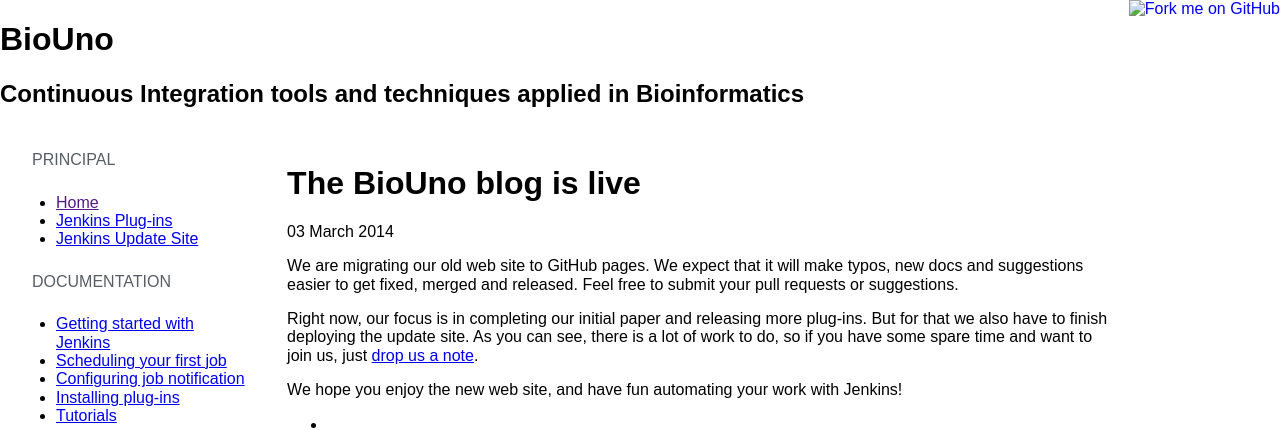
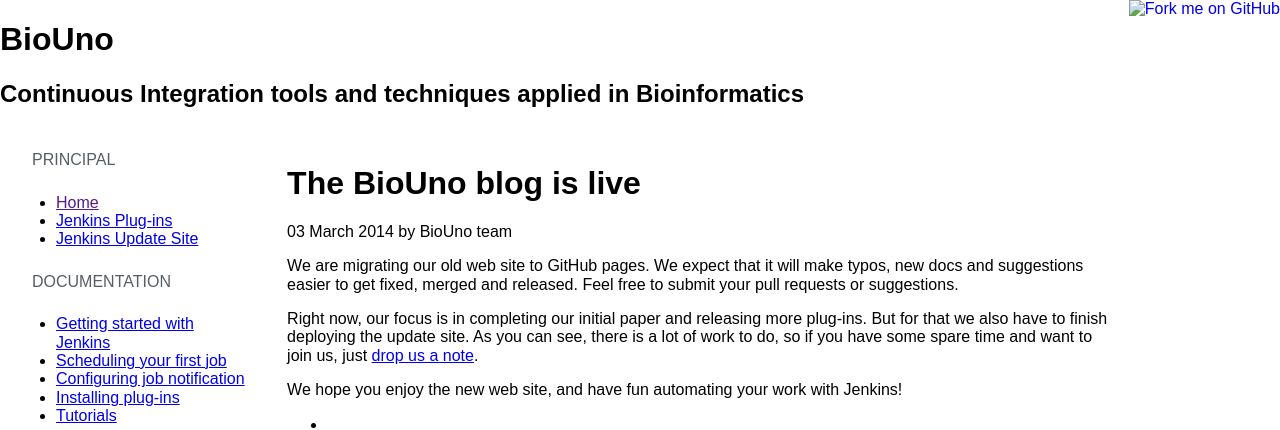
Before and after one commit to biouno/biouno.github.io, a Jekyll site: the page built from _posts/2014-03-03-the-biouno-blog-is-live.md, in a window 1280 px wide. Shown: the top 430 px of the page. Built offline with Jekyll 4.4.1, drawn with Linux system fonts in a browser that asks for light colours; nearby versions of some CDN libraries; some web fonts are replaced; library files that are not in the unit come from our copies; comment, search, counter and statistics services are not loaded.

```diff
--- a/_includes/themes/twitter/post.html
+++ b/_includes/themes/twitter/post.html
@@ -5,7 +5,7 @@
 <div class="row-fluid post-full">
   <div class="span12">
     <div class="date">
-      <span>{{ page.date | date_to_long_string }}</span>
+      <span>{{ page.date | date_to_long_string }} by {{ page.author }}</span>
     </div>
     <div class="content">
       {{ content }}
--- a/blog/index.html
+++ b/blog/index.html
@@ -14,17 +14,11 @@ group: navigation
 	   <span class='subtitle'><small><em>{{ post.date | date: "%-d %B %Y" }} by {{ post.author }}</em></small></span>
 	   <div>
 	    {% if post.content contains '<!--more-->' %}
-
 		    {{ post.content | split:'<!--more-->' | first }}
-
 		    <p><a href="{{ post.url }}">Continue reading</a></p>
-
 		{% else %}
-
 		    {{ post.content | raw }}
-
 		{% endif %}
-
 	   </div>
 	</div>
 	<hr/>
```
